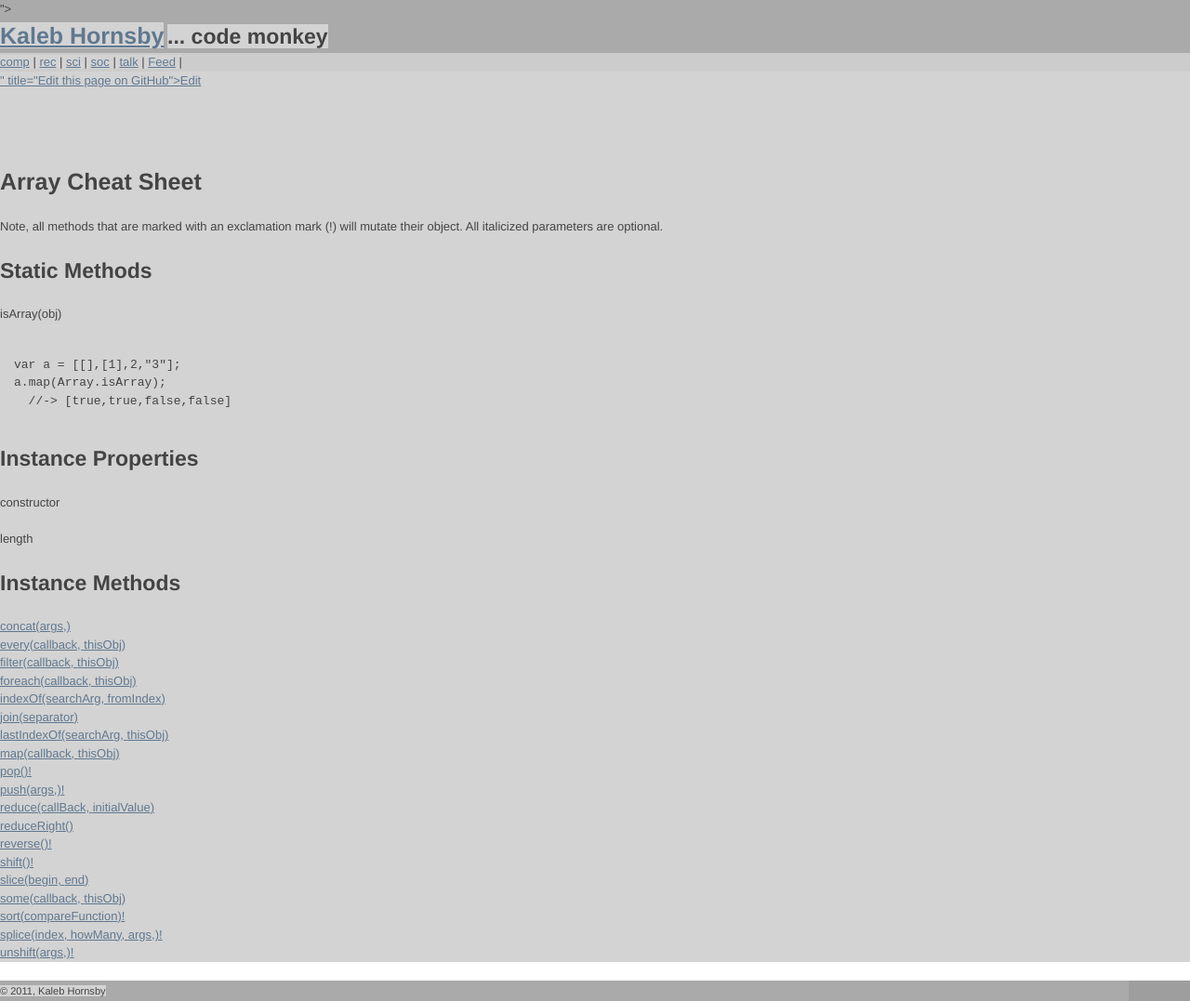
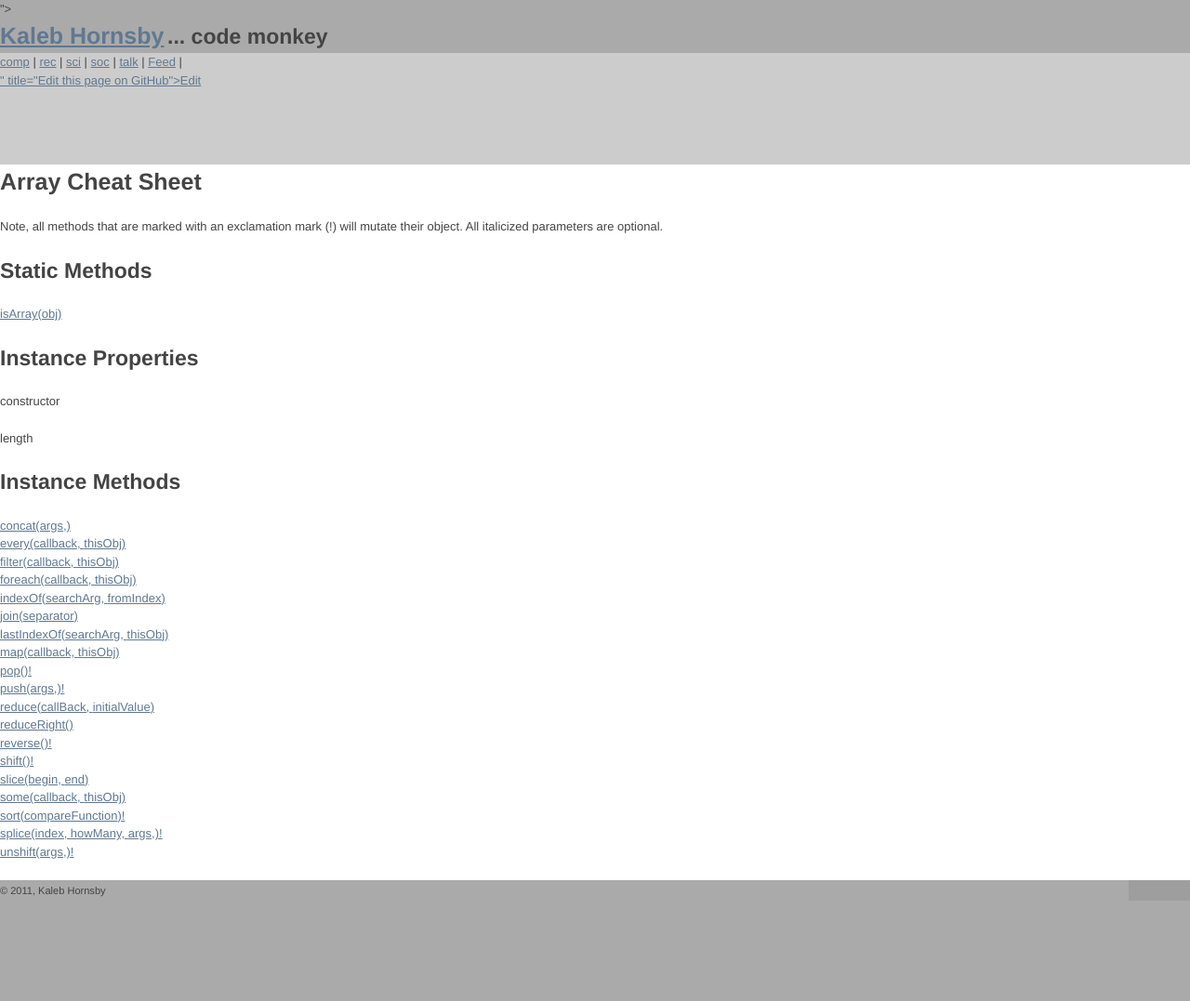
Before and after one commit to kaleb/kaleb.github.com, a Jekyll site: the page built from comp/lang/javascript/_posts/2011-05-23-Array-Cheat-Sheet.md, in a window 1280 px wide. Shown: the whole page at 93% size. Built offline with Jekyll 4.4.1, drawn with Linux system fonts in a browser that asks for light colours; nearby versions of some CDN libraries; Markdown is read by kramdown in place of the engine named in the settings; after the commit the page ends 969 px from its top, so only the background shows below that; grey boxes are pictures that could not be loaded.

Commit message:
cheatsheet styles

```diff
--- a/_includes/style.css
+++ b/_includes/style.css
@@ -60,3 +60,9 @@ footer.pagination .next {
 #SE-flair {
 	float:left;
 }
+dl.cheatsheet dd {
+	display:none;
+}
+dl.cheatsheet dd:target {
+	display:block;
+}
--- a/comp/lang/javascript/_posts/2011-05-23-Array-Cheat-Sheet.md
+++ b/comp/lang/javascript/_posts/2011-05-23-Array-Cheat-Sheet.md
@@ -1,31 +1,22 @@
 ---
 layout: default
 ---
-<style>
-* {
-  background:lightgrey;
-}
-dd {
-  display:none;
-}
-dd:target {
-  display:block;
-}
-</style>
-
 Note, all methods that are marked with an exclamation mark (!) will mutate their
 object. All _italicized_ parameters are optional.
 
 Static Methods
 --------------
 
-isArray(obj)
-
+<dl class="cheatsheet">
+<dt id="Array.isArray"><a href="#Array.isArray">isArray(obj)</a></dt>
+<dd>
 {% highlight js %}
 var a = [[],[1],2,"3"];
 a.map(Array.isArray);
   //-> [true,true,false,false]
 {% endhighlight %}
+</dd>
+</dl>
 
 Instance Properties
 -------------------
@@ -37,9 +28,9 @@ length
 Instance Methods
 ----------------
 
-<dl>
-<dt><a href="#Array.prototype.concat">concat(args,)</a></dt>
-<dd id="Array.prototype.concat">
+<dl class="cheatsheet">
+<dt id="Array.prototype.concat"><a href="#Array.prototype.concat">concat(args,)</a></dt>
+<dd>
 {% highlight js %}
 [1,2].concat(3,4);
   //-> [1,2,3,4]
@@ -47,8 +38,8 @@ Instance Methods
   //-> [1,2,3,4,5,6]
 {% endhighlight %}
 </dd>
-<dt><a href="#Array.prototype.every">every(callback, <em>thisObj</em>)</a></dt>
-<dd id="Array.prototype.every">
+<dt id="Array.prototype.every"><a href="#Array.prototype.every">every(callback, <em>thisObj</em>)</a></dt>
+<dd>
 {% highlight js %}
 function decr(n,i,ary) {
   return n - 1;
@@ -59,8 +50,8 @@ function decr(n,i,ary) {
   //-> true
 {% endhighlight %}
 </dd>
-<dt><a href="#Array.prototype.filter">filter(callback, <em>thisObj</em>)</a></dt>
-<dd id="Array.prototype.filter">
+<dt id="Array.prototype.filter"><a href="#Array.prototype.filter">filter(callback, <em>thisObj</em>)</a></dt>
+<dd>
 {% highlight js %}
 function decr(n,i,ary) {
   return n - 1;
@@ -69,22 +60,22 @@ function decr(n,i,ary) {
   //-> [2,3]
 {% endhighlight %}
 </dd>
-<dt><a href="#Array.prototype.foreach">foreach(callback, <em>thisObj</em>)</a></dt>
-<dd id="Array.prototype.foreach">
+<dt id="Array.prototype.foreach"><a href="#Array.prototype.foreach">foreach(callback, <em>thisObj</em>)</a></dt>
+<dd>
 {% highlight js %}
 [1,2,3].forEach(alert);
   // 3 alerts
 {% endhighlight %}
 </dd>
-<dt><a href="#Array.prototype.indexOf">indexOf(searchArg, <em>fromIndex</em>)</a></dt>
-<dd id="Array.prototype.indexOf">
+<dt id="Array.prototype.indexOf"><a href="#Array.prototype.indexOf">indexOf(searchArg, <em>fromIndex</em>)</a></dt>
+<dd>
 {% highlight js %}
 [1,2,3].indexOf(3);
   //-> 2
 {% endhighlight %}
 </dd>
-<dt><a href="#Array.prototype.join">join(<em>separator</em>)</a></dt>
-<dd id="Array.prototype.join">
+<dt id="Array.prototype.join"><a href="#Array.prototype.join">join(<em>separator</em>)</a></dt>
+<dd>
 {% highlight js %}
 [1,2,3].join();
   //-> "1,2,3"
@@ -92,15 +83,15 @@ function decr(n,i,ary) {
   //-> "1+2+3"
 {% endhighlight %}
 </dd>
-<dt><a href="#Array.prototype.lastIndexOf">lastIndexOf(searchArg, <em>thisObj</em>)</a></dt>
-<dd id="Array.prototype.lastIndexOf">
+<dt id="Array.prototype.lastIndexOf"><a href="#Array.prototype.lastIndexOf">lastIndexOf(searchArg, <em>thisObj</em>)</a></dt>
+<dd>
 {% highlight js %}
 [1,2,3].indexOf(3);
   //-> 2
 {% endhighlight %}
 </dd>
-<dt><a href="#Array.prototype.map">map(callback, <em>thisObj</em>)</a></dt>
-<dd id="Array.prototype.map">
+<dt id="Array.prototype.map"><a href="#Array.prototype.map">map(callback, <em>thisObj</em>)</a></dt>
+<dd>
 {% highlight js %}
 function decr(n,i,ary) {
   return n - 1;
@@ -109,8 +100,8 @@ function decr(n,i,ary) {
   //-> [0,1,2]
 {% endhighlight %}
 </dd>
-<dt><a href="#Array.prototype.pop">pop()!</a></dt>
-<dd id="Array.prototype.pop">
+<dt id="Array.prototype.pop"><a href="#Array.prototype.pop">pop()!</a></dt>
+<dd>
 {% highlight js %}
 var a = [1,2,3];
 a.pop();
@@ -119,8 +110,8 @@ a;
   //-> [1,2]
 {% endhighlight %}
 </dd>
-<dt><a href="#Array.prototype.push">push(args,)!</a></dt>
-<dd id="Array.prototype.push">
+<dt id="Array.prototype.push"><a href="#Array.prototype.push">push(args,)!</a></dt>
+<dd>
 {% highlight js %}
 var a = [1,2];
 a.push(3, 4);
@@ -129,8 +120,8 @@ a;
   //-> [1,2,3,4]
 {% endhighlight %}
 </dd>
-<dt><a href="#Array.prototype.reduce">reduce(callBack, <em>initialValue</em>)</a></dt>
-<dd id="Array.prototype.reduce">
+<dt id="Array.prototype.reduce"><a href="#Array.prototype.reduce">reduce(callBack, <em>initialValue</em>)</a></dt>
+<dd>
 {% highlight js %}
 function sub(p,n,i,ary) {
   return p - n;
@@ -139,8 +130,8 @@ function sub(p,n,i,ary) {
   //-> -4
 {% endhighlight %}
 </dd>
-<dt><a href="#Array.prototype.reduceRight">reduceRight()</a></dt>
-<dd id="Array.prototype.reduceRight">
+<dt id="Array.prototype.reduceRight"><a href="#Array.prototype.reduceRight">reduceRight()</a></dt>
+<dd>
 {% highlight js %}
 function sub(p,n,i,ary) {
   return p - n;
@@ -149,16 +140,16 @@ function sub(p,n,i,ary) {
   //-> 0
 {% endhighlight %}
 </dd>
-<dt><a href="#Array.prototype.reverse">reverse()!</a></dt>
-<dd id="Array.prototype.reverse">
+<dt id="Array.prototype.reverse"><a href="#Array.prototype.reverse">reverse()!</a></dt>
+<dd>
 {% highlight js %}
 var a = [1,2,3];
 a.reverse(); a;
   //-> [3,2,1]
 {% endhighlight %}
 </dd>
-<dt><a href="#Array.prototype.shift">shift()!</a></dt>
-<dd id="Array.prototype.shift">
+<dt id="Array.prototype.shift"><a href="#Array.prototype.shift">shift()!</a></dt>
+<dd>
 {% highlight js %}
 var a = [1,2,3];
 a.shift();
@@ -167,15 +158,15 @@ a;
   //-> [2,3]
 {% endhighlight %}
 </dd>
-<dt><a href="#Array.prototype.slice">slice(begin, <em>end</em>)</a></dt>
-<dd id="Array.prototype.slice">
+<dt id="Array.prototype.slice"><a href="#Array.prototype.slice">slice(begin, <em>end</em>)</a></dt>
+<dd>
 {% highlight js %}
 [1,2,3].slice(1,2);
   //-> [2]
 {% endhighlight %}
 </dd>
-<dt><a href="#Array.prototype.some">some(callback, <em>thisObj</em>)</a></dt>
-<dd id="Array.prototype.some">
+<dt id="Array.prototype.some"><a href="#Array.prototype.some">some(callback, <em>thisObj</em>)</a></dt>
+<dd>
 {% highlight js %}
 [1,2,3].some(function(n,i,ary) {
   return n - 1;
@@ -183,8 +174,8 @@ a;
   //-> true
 {% endhighlight %}
 </dd>
-<dt><a href="#Array.prototype.sort">sort(<em>compareFunction</em>)!</a></dt>
-<dd id="Array.prototype.sort">
+<dt id="Array.prototype.sort"><a href="#Array.prototype.sort">sort(<em>compareFunction</em>)!</a></dt>
+<dd>
 {% highlight js %}
 var a = [2,3,1];
 a.sort(); a;
@@ -198,8 +189,8 @@ a.sort(longer);
   //-> ["cat","beaver","aardvark"]
 {% endhighlight %}
 </dd>
-<dt><a href="#Array.prototype.splice">splice(index, howMany, <em>args</em>,)!</a></dt>
-<dd id="Array.prototype.splice">
+<dt id="Array.prototype.splice"><a href="#Array.prototype.splice">splice(index, howMany, <em>args</em>,)!</a></dt>
+<dd>
 {% highlight js %}
 var a = [1,2,3];
 a.splice(1,2,4,5);
@@ -208,8 +199,8 @@ a;
   //-> [1,4,5]
 {% endhighlight %}
 </dd>
-<dt><a href="#Array.prototype.unshift">unshift(args,)!</a></dt>
-<dd id="Array.prototype.unshift">
+<dt id="Array.prototype.unshift"><a href="#Array.prototype.unshift">unshift(args,)!</a></dt>
+<dd>
 {% highlight js %}
 var a = [1,2];
 a.unshift(3,4);
```
